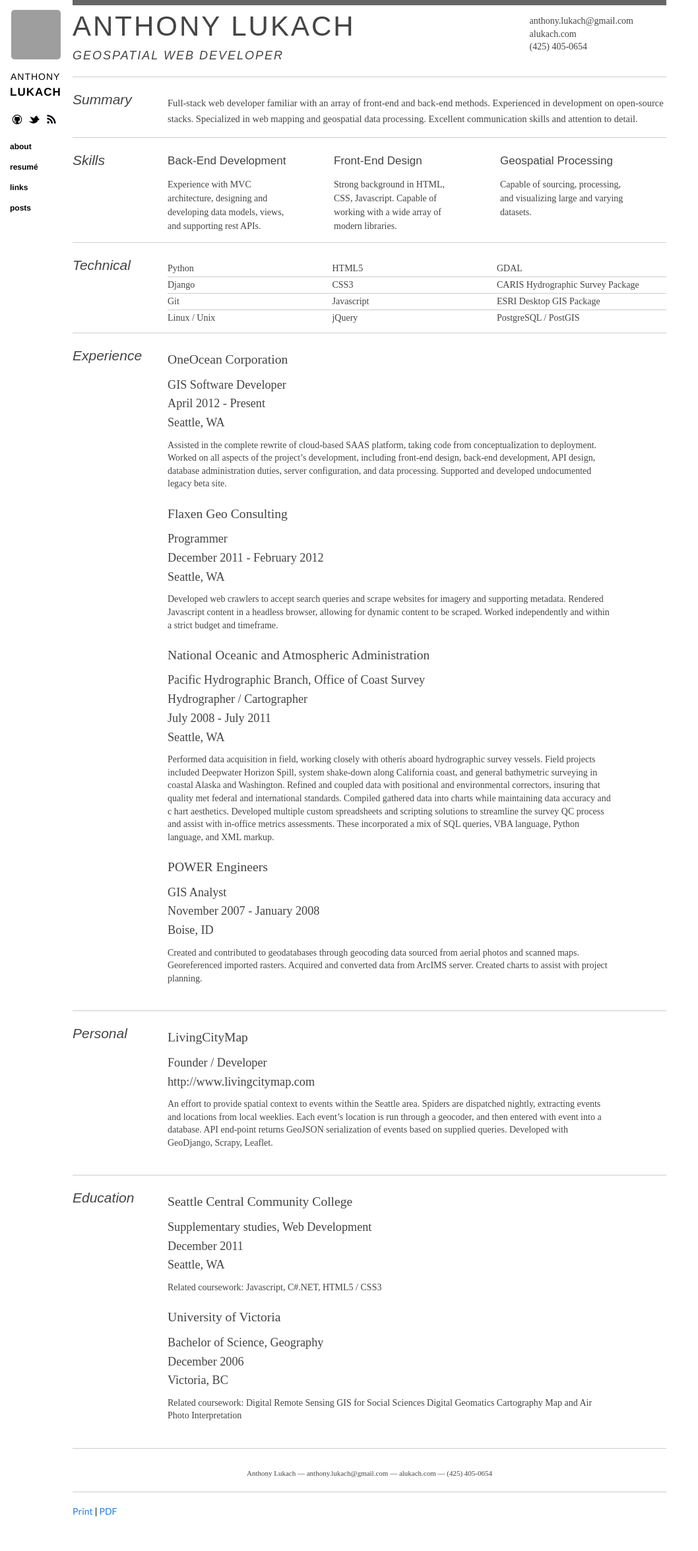
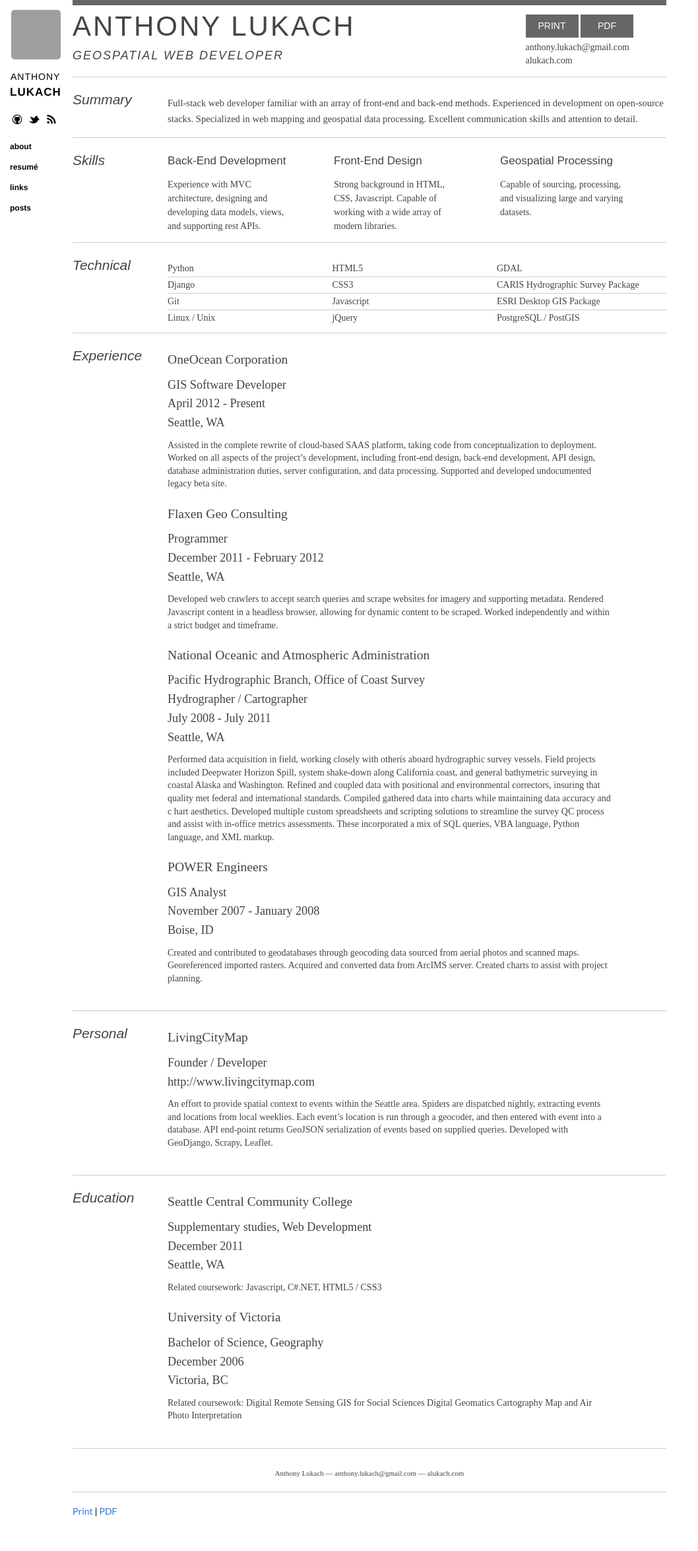
Before and after one commit to alukach/alukach.github.io, a Jekyll site: the page built from resume/index.md, in a window 1280 px wide. Shown: the whole page at 66% size, without its empty margins (0-1058 px from the left). Built offline with Jekyll 4.4.1, drawn with Linux system fonts in a browser that asks for light colours; nearby versions of some CDN libraries; Markdown is read by kramdown in place of the engine named in the settings; grey boxes are pictures that could not be loaded.

Commit message:
Update resume

```diff
--- a/css/alukach-resume.css
+++ b/css/alukach-resume.css
@@ -223,6 +223,27 @@ body.pdf dl em {
   border-bottom:none;
 }
 .content_area .resume blockquote { top:0; }
+.content_area .resume .buttons {
+  display:block;
+  text-align:center;
+}
+.content_area .resume a.button {
+  font-family:Futura, 'Century Gothic', AppleGothic, sans-serif;
+  color:#ffffff;
+  font-weight:normal;
+  text-align:center;
+  text-transform:uppercase;
+  margin-bottom:5px;
+  line-height:2.5em;
+  min-width:80px;
+  background-color:#666666;
+  display:inline-block;
+}
+.content_area .resume a.button:hover {
+  text-decoration:none;
+  font-weight:600;
+}
+.content_area .resume .phone { display:none; }
 .resume {
   position:relative;
   margin:0 auto;
@@ -233,6 +254,7 @@ body.pdf dl em {
   color:#444444;
   text-align:left;
 }
+.resume .buttons { display:none; }
 .resume h1, .resume h2, .resume h3, .resume h4, .resume ul dl dt {
   font-family:Futura, 'Century Gothic', AppleGothic, sans-serif;
   color:#444444;
--- a/resume/index.md
+++ b/resume/index.md
@@ -8,9 +8,10 @@ layout: layout
 <h2>Geospatial Web Developer</h2>
 
 <blockquote>
-  <p><a href="mailto:anthony.lukach@gmail.com">anthony.lukach@gmail.com</a><br />
+  <p><span class="buttons"><a class="button" href="alukach.html">Print</a> <a class="button" href="alukach.pdf">PDF</a></span>
+  <a href="mailto:anthony.lukach@gmail.com">anthony.lukach@gmail.com</a><br />
   <a href="http://www.alukach.com">alukach.com</a><br />
-  (425) 405-0654</p>
+  <span class='phone'>(425) 405-0654</span></p>
 </blockquote>
 
 <hr />
@@ -181,7 +182,7 @@ Map and Air Photo Interpretation</p>
 
 <h3 id="footer">Footer</h3>
 
-<p>Anthony Lukach &#8212; <a href="anthony.lukach@gmail.com">anthony.lukach@gmail.com</a> &#8212; <a href="http://www.alukach.com">alukach.com</a> &#8212; (425) 405-0654</p>
+<p>Anthony Lukach &#8212; <a href="mailto:anthony.lukach@gmail.com">anthony.lukach@gmail.com</a> &#8212; <a href="http://www.alukach.com">alukach.com</a> <span class='phone'>&#8212; (425) 405-0654</span></p>
 
 <hr />
 
```
Also changed, not shown: resume/alukach-print.html (+4 -3 lines), resume/alukach.html (+4 -3 lines), 1 other file.
